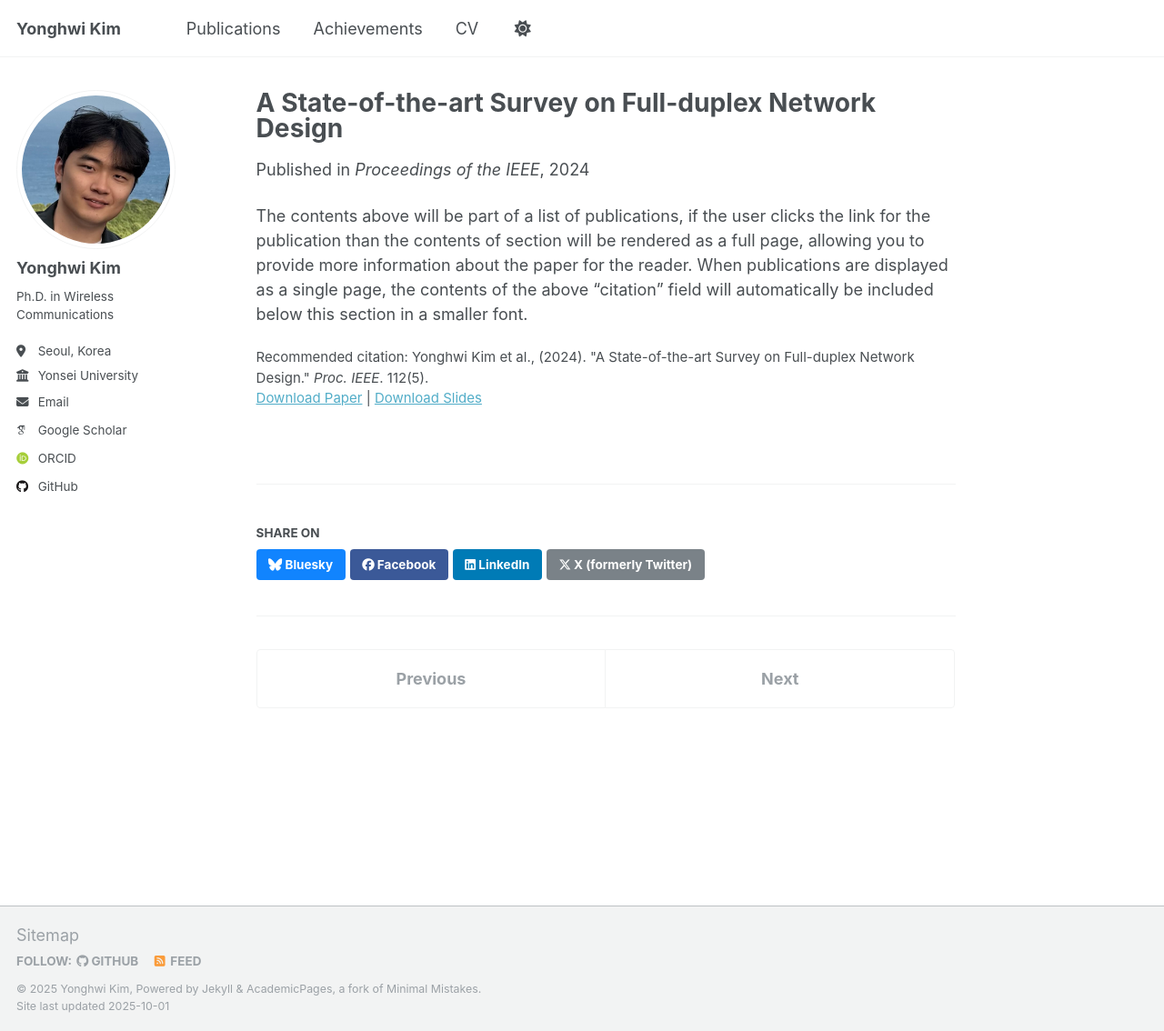
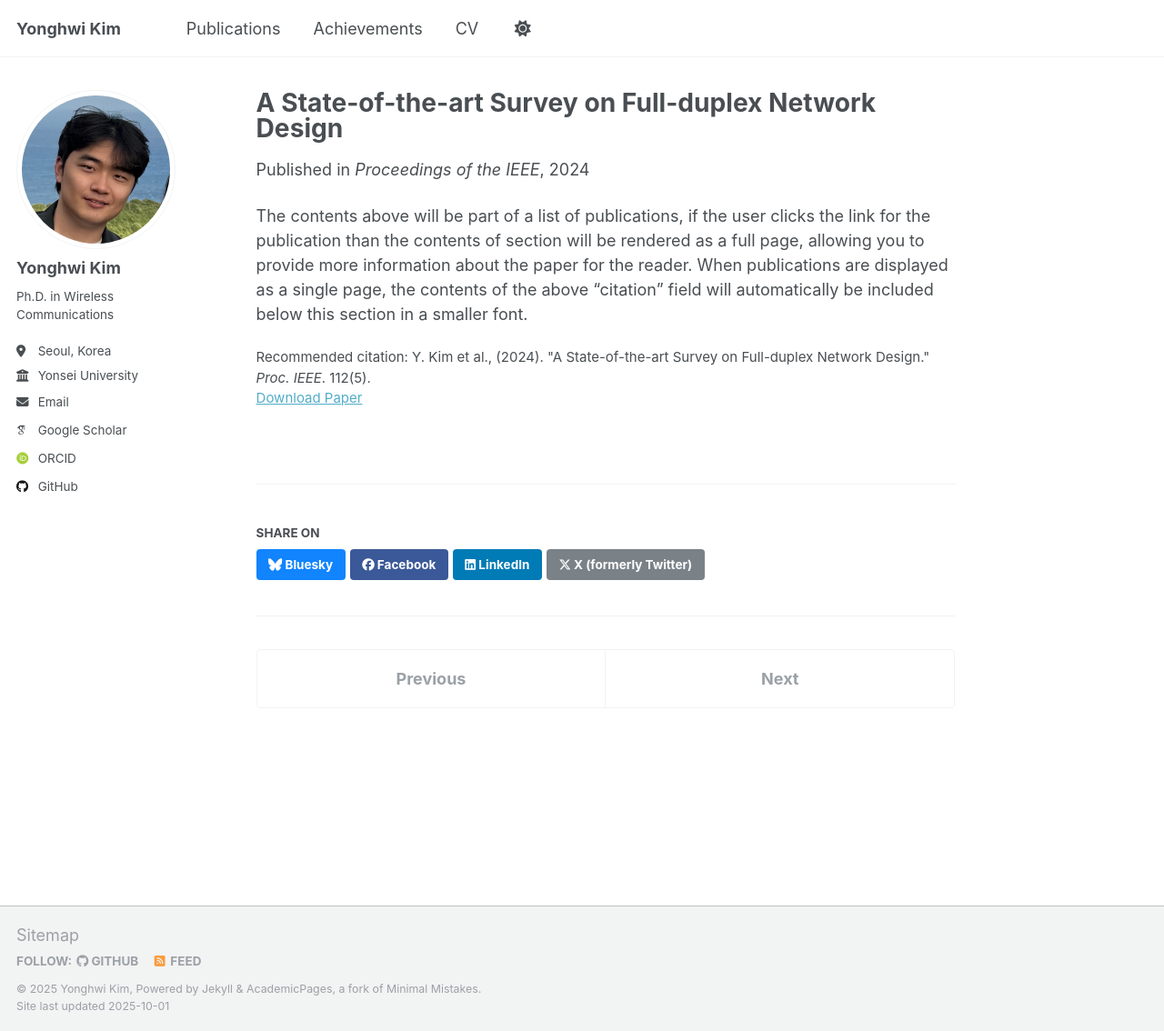
Before and after one commit to yonghwi-erickim/yonghwi-erickim.github.io, a Jekyll site: the page built from _publications/pieee24.md, in a window 1280 px wide and 1134 px high. Shown: the whole window at 91% size. Built offline with Jekyll 4.4.1, drawn with Linux system fonts in a browser that asks for light colours; some web fonts are replaced; a script that is not in the unit is left out.

Commit message:
Update pieee24.md

```diff
--- a/_publications/pieee24.md
+++ b/_publications/pieee24.md
@@ -6,9 +6,8 @@ permalink: /publication/pieee24
 excerpt: 'This paper is comprehensive survey on full-duplex with network persipective'
 date: 2024-02-27
 venue: 'Proceedings of the IEEE'
-slidesurl: 'http://academicpages.github.io/files/slides2.pdf'
 paperurl: 'https://ieeexplore.ieee.org/abstract/document/10449676'
-citation: 'Yonghwi Kim et al., (2024). &quot;A State-of-the-art Survey on Full-duplex Network Design.&quot; <i>Proc. IEEE</i>. 112(5).'
+citation: 'Y. Kim et al., (2024). &quot;A State-of-the-art Survey on Full-duplex Network Design.&quot; <i>Proc. IEEE</i>. 112(5).'
 ---
 
 The contents above will be part of a list of publications, if the user clicks the link for the publication than the contents of section will be rendered as a full page, allowing you to provide more information about the paper for the reader. When publications are displayed as a single page, the contents of the above "citation" field will automatically be included below this section in a smaller font.
```
